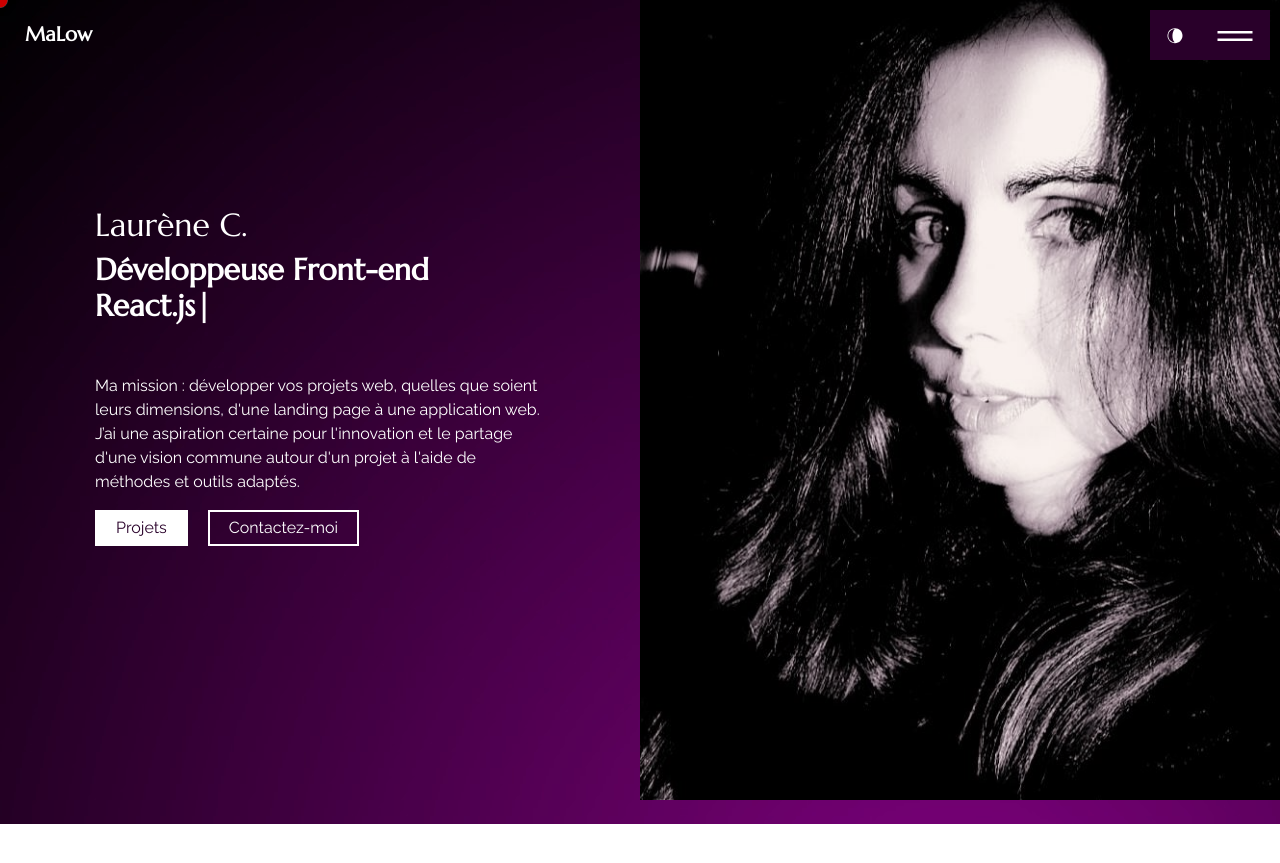
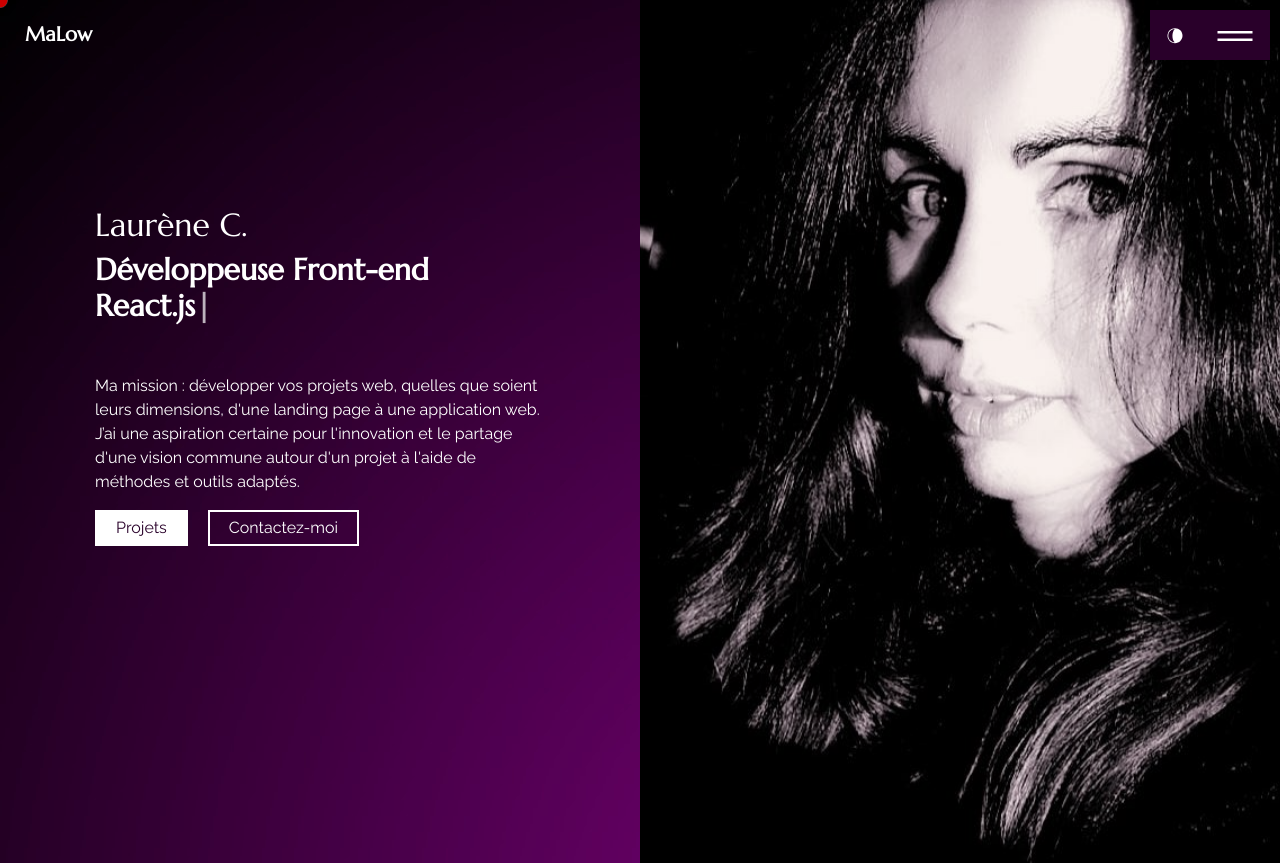
Before and after one commit to Laurene45/portfolio-frontend, a React (Create React App) app in the folder react-portfolio/: page / in a window 1280 px wide. Shown: the top 863 px of the page. Before the commit the page ends 824 px from the top, so only its background shows below. Built offline with nearby package versions, Linux system fonts and the light colour scheme; some icons are missing.

Commit message:
modification photo home pour grand écran

```diff
--- a/react-portfolio/src/pages/home/style.css
+++ b/react-portfolio/src/pages/home/style.css
@@ -92,7 +92,7 @@ section {
 .intro_sec .h_bg-image {
     background-size: cover;
     background-position: center;
-    min-height: 800px;
+    min-height: 1200px;
     position: relative;
         -webkit-animation:img-appearance;
                 animation:img-appearance; /*animation: img-appearance;*/
```
